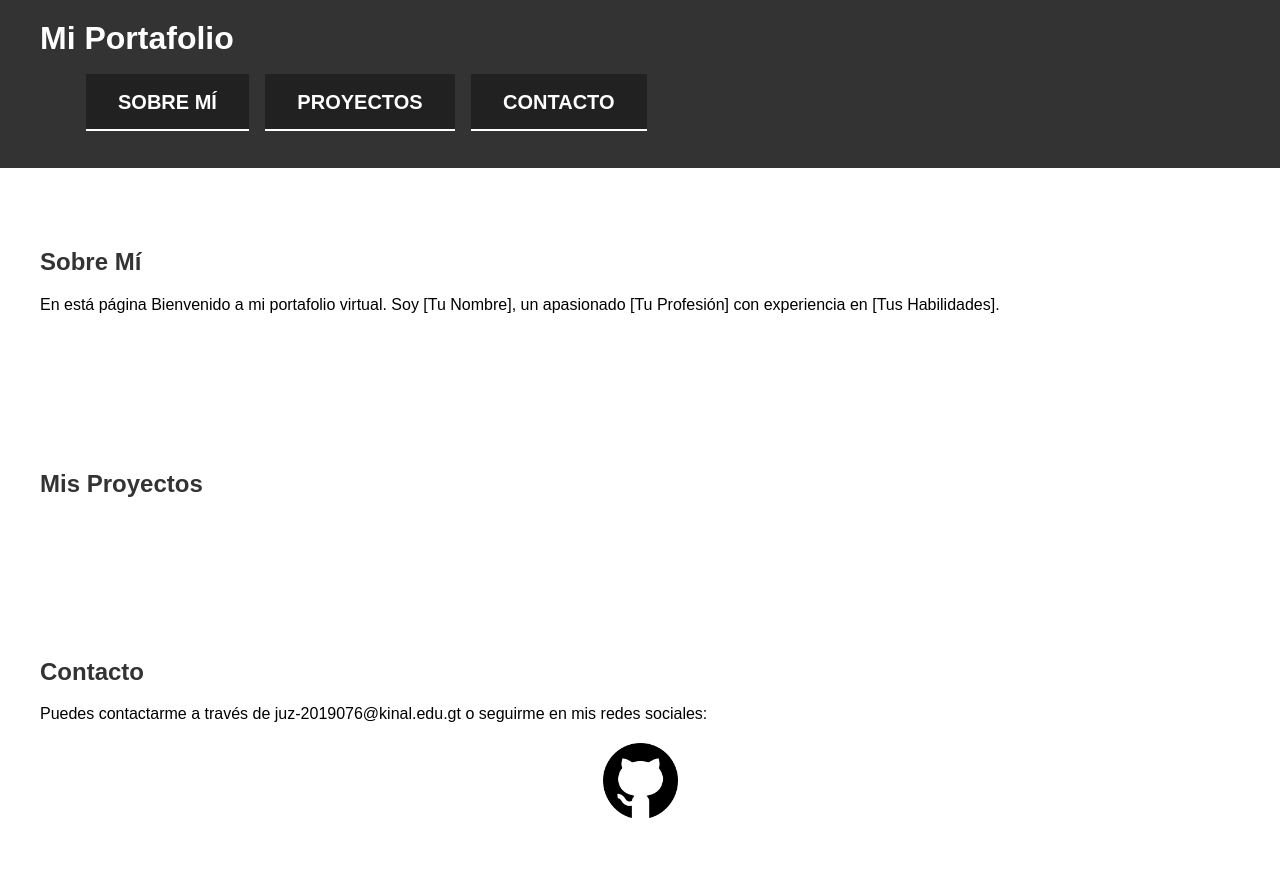
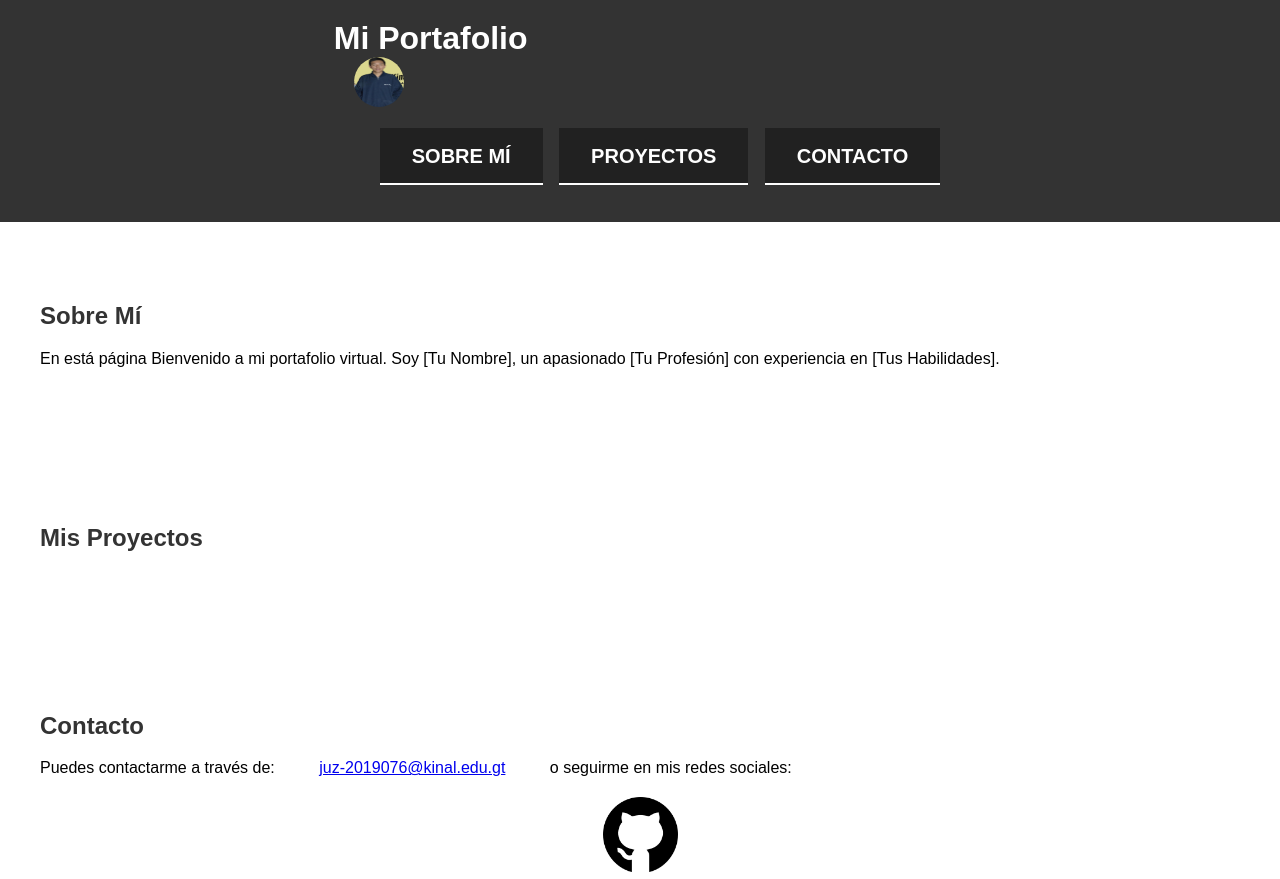
Before and after one commit to juz2019076/Laboratorio_1, a plain HTML site: page assets/pages/biografia.html in a window 1280 px wide. Shown: the top 879 px of the page. Drawn offline with Linux system fonts and the light colour scheme; a script that the page names is missing.

Commit message:
Modificando

```diff
--- a/assets/pages/biografia.html
+++ b/assets/pages/biografia.html
@@ -10,6 +10,7 @@
     <header>
         <div class="container">
             <h1>Mi Portafolio</h1>
+            <img src="../img/Programador.png" alt="Mi Foto" class="profile-image">
             <nav>
                 <ul>
                     <button>
@@ -44,7 +45,7 @@
     <section id="contacto" class="section">
         <div class="container">
             <h2>Contacto</h2>
-            <p>Puedes contactarme a través de juz-2019076@kinal.edu.gt o seguirme en mis redes sociales:</p>
+            <p>Puedes contactarme a través de: <a href="https://outlook.office.com/mail/" class="container"><span class="container">juz-2019076@kinal.edu.gt</span></a> o seguirme en mis redes sociales:</p>
             <ul class="social-links">
                 <li>
                     <a href="https://github.com/juz2019076" target="_blank">
@@ -52,7 +53,6 @@
              </ul>
         </div>
     </section>
-
     <footer>
         <div class="container">
             <p>&copy; 2024 Mi Portafolio Virtual</p>
--- a/assets/styles/style3.css
+++ b/assets/styles/style3.css
@@ -11,14 +11,26 @@ body {
     padding: 0 20px;
 }
 
+/* ... (estilos existentes) */
+
 header {
     background-color: #333;
     color: #fff;
     padding: 20px 0;
+    display: flex;
+    justify-content: space-between;
+    align-items: center;
 }
 
 header h1 {
     margin: 0;
+}
+
+.profile-image {
+    width: 50px; /* ajusta el tamaño según sea necesario */
+    height: 50px; /* ajusta el tamaño según sea necesario */
+    border-radius: 50%; /* para hacer la imagen redonda */
+    margin-left: 20px; /* ajusta el margen según sea necesario */
 }
 
 nav ul {
@@ -35,6 +47,7 @@ nav a {
     color: #fff;
     font-weight: bold;
 }
+
 
 .section {
     padding: 60px 0;
```
Also changed, not shown: assets/img/Programador.png (added).
